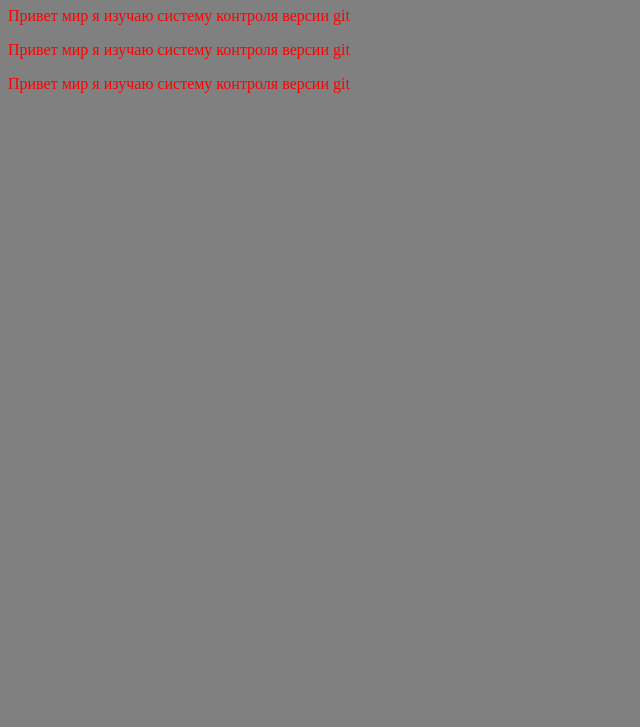
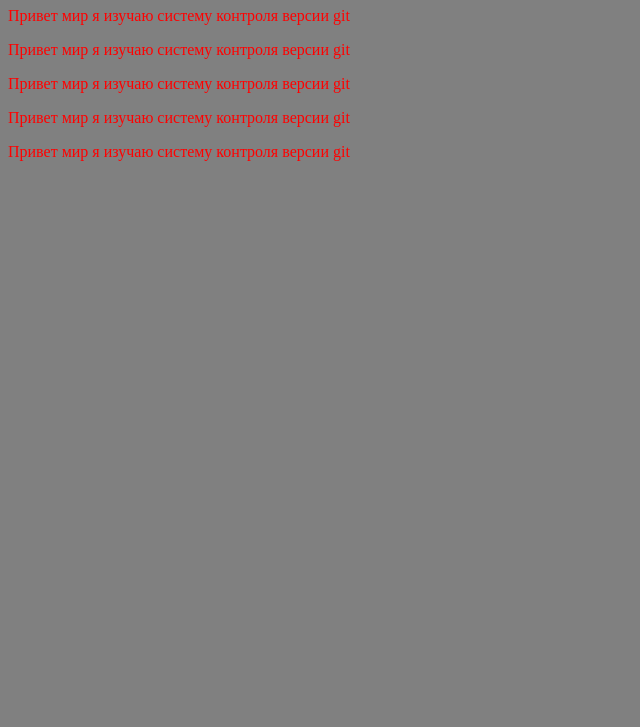
Before and after one commit to Digidon727/testgit-, a plain HTML site: page index.html in a window 1280 px wide. Shown: the part 73-800 px from the top of the page, without its empty margins (0-640 px from the left). Drawn offline with Linux system fonts and the light colour scheme.

Commit message:
Все работает нормально

```diff
--- a/index.html
+++ b/index.html
@@ -22,5 +22,12 @@
     <div>
         <p>Привет мир я изучаю систему контроля версии git</p>
     </div>
+
+    <div>
+        <div>
+            <p>Привет мир я изучаю систему контроля версии git</p>
+        </div>
+        <p>Привет мир я изучаю систему контроля версии git</p>
+    </div>
 </body>
 </html>
```
